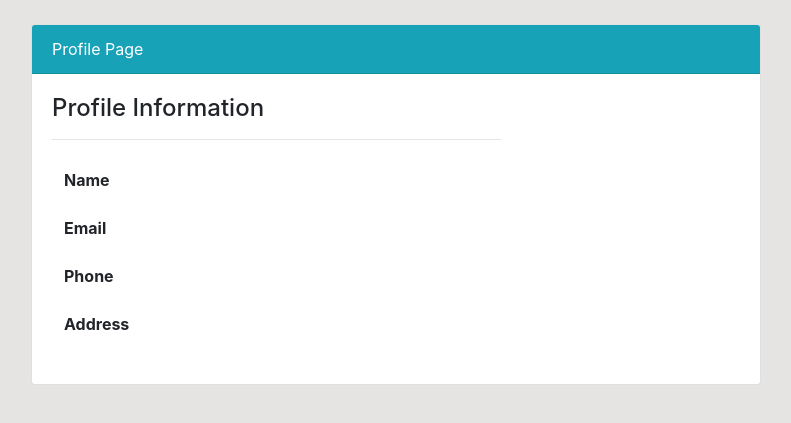
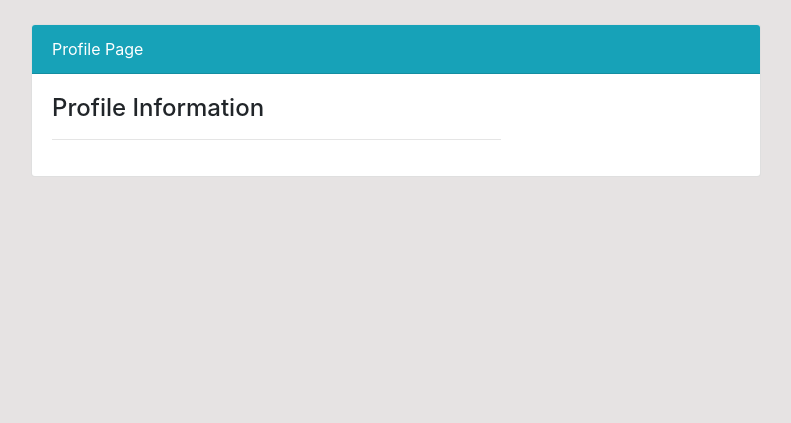
Before and after one commit to Anuoluwa-samuel/Auxanoproject, a Django app: template templates/user/profile_update.html in a window 1280 px wide. Shown: the part 56-479 px from the top of the page, without its empty margins (434-1225 px from the left). Run offline with Django 5.2, Linux system fonts and the light colour scheme; the template is opened without the code that fills it, so the values that code supplies are empty; some libraries are stand-ins or nearby versions.

Commit message:
feat: Remove profile information table from update page

```diff
--- a/templates/user/profile_update.html
+++ b/templates/user/profile_update.html
@@ -17,26 +17,7 @@
                             <div class="col-md-8">
                                 <span class="h4"> Profile Information</span>
                                 <hr>
-                                <table class="table bg-white table-borderless">
-                                    <tbody>
-                                        <tr>
-                                            <th scope="row">Name</th>
-                                            <td>{{ user.username }}</td>
-                                        </tr>
-                                        <tr>
-                                            <th scope="row">Email</th>
-                                            <td>{{ user.email }}</td>
-                                        </tr>
-                                        <tr>
-                                            <th scope="row">Phone</th>
-                                            <td>{{ user.profile.phone}}</td>
-                                        </tr>
-                                        <tr>
-                                            <th scope="row">Address</th>
-                                            <td>{{ user.profile.address }}</td>
-                                        </tr>
-                                    </tbody>
-                                </table>
+
                             </div>
                         </div>
                     </div>
```
